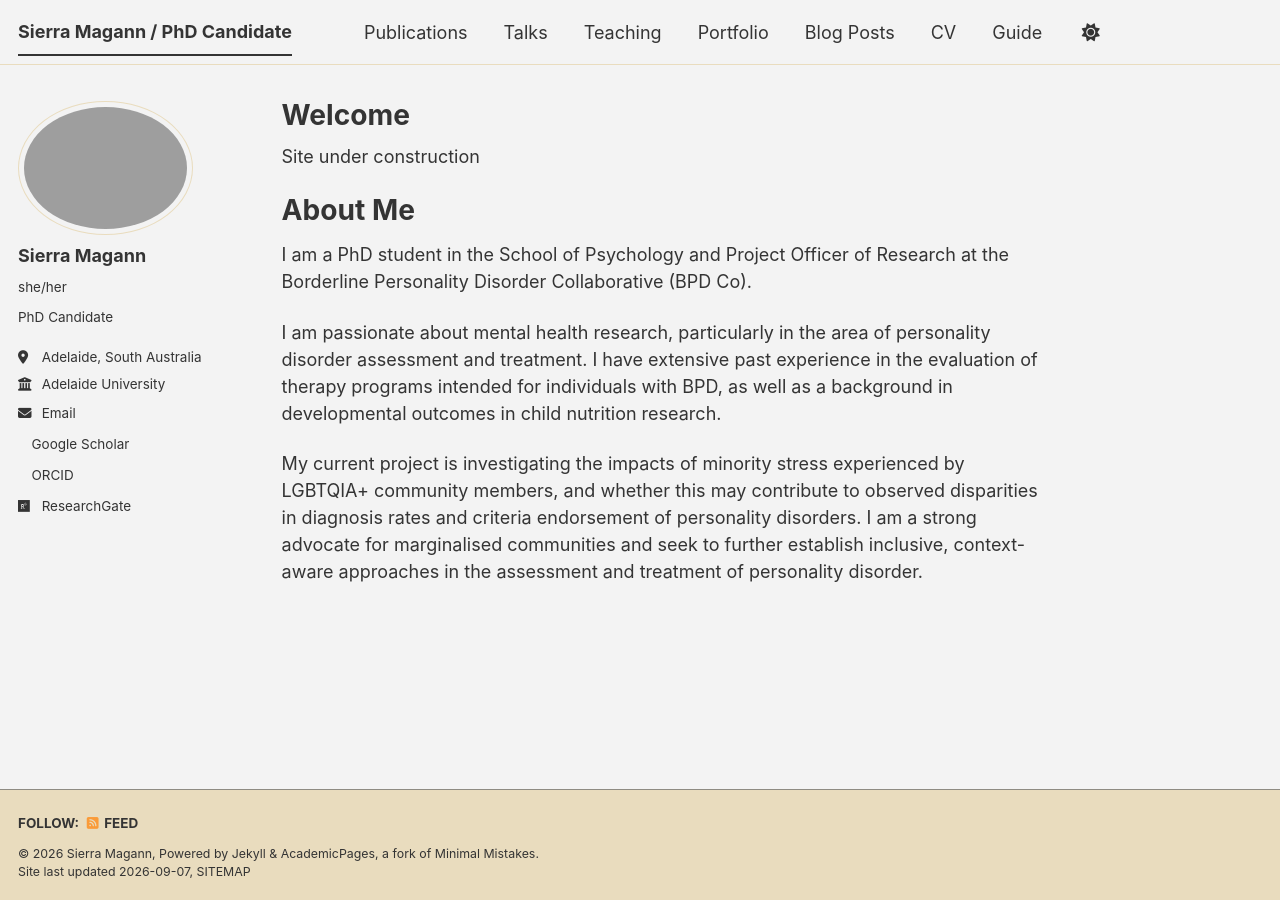
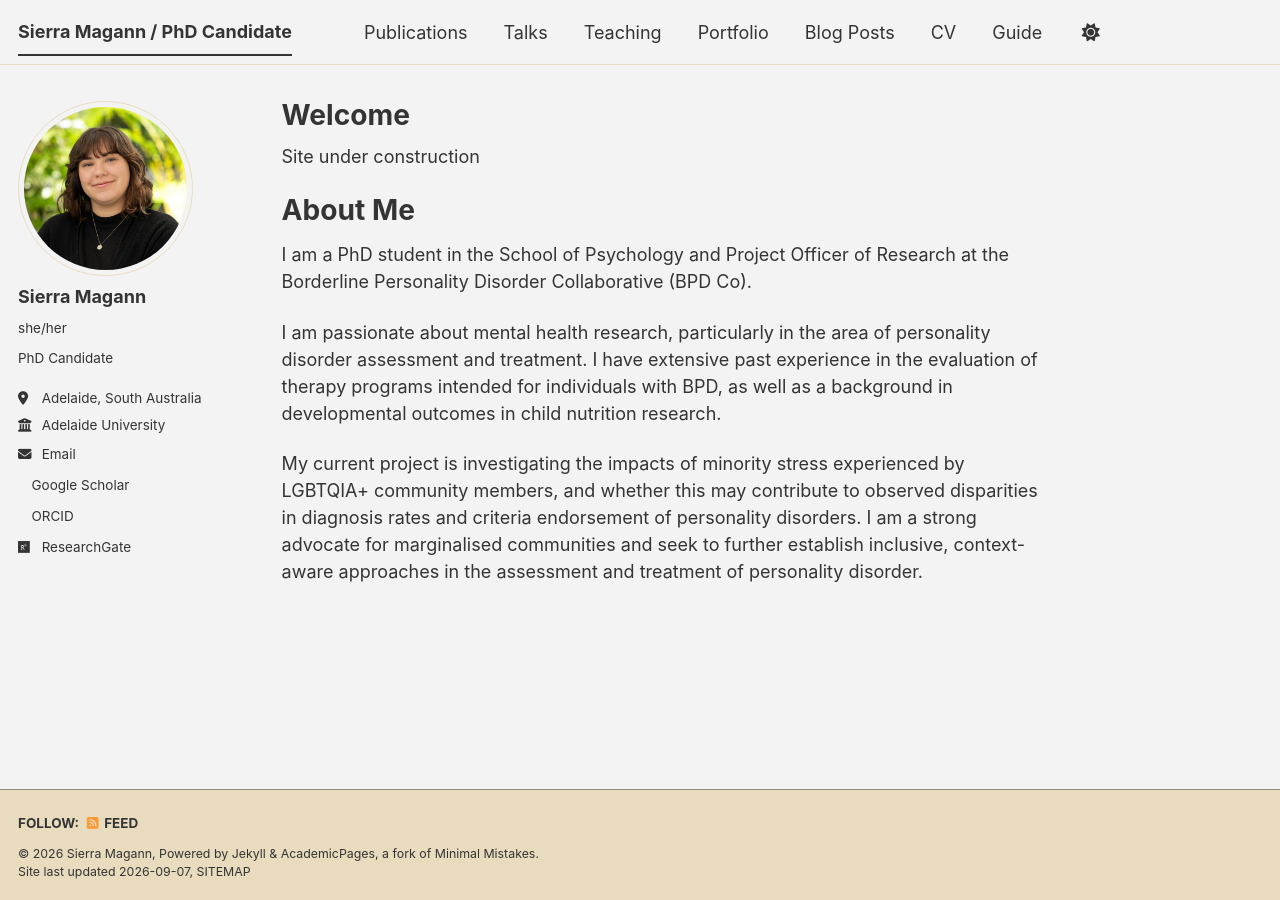
Before and after one commit to sierramagann/sierramagann.github.io, a Jekyll site: the page built from _pages/about.md, in a window 1280 px wide. Built offline with Jekyll 4.4.1, drawn with Linux system fonts in a browser that asks for light colours; a style sheet for code colours, icons or effects is not loaded.

Commit message:
Update _config.yml

```diff
--- a/_config.yml
+++ b/_config.yml
@@ -16,7 +16,7 @@ repository               : "sierramagann/sierramagann.github.io"
 #               Additional customization can be done by editing /_includes/author-profile.html
 author:
   # Biographic information
-  avatar           : "Sierra Magann 2.jpg"
+  avatar           : "Sierra Magann 2_crop_gs.jpg"
   name             : "Sierra Magann"
   pronouns         : "she/her" # example: "she/her"
   bio              : "PhD Candidate"
```
